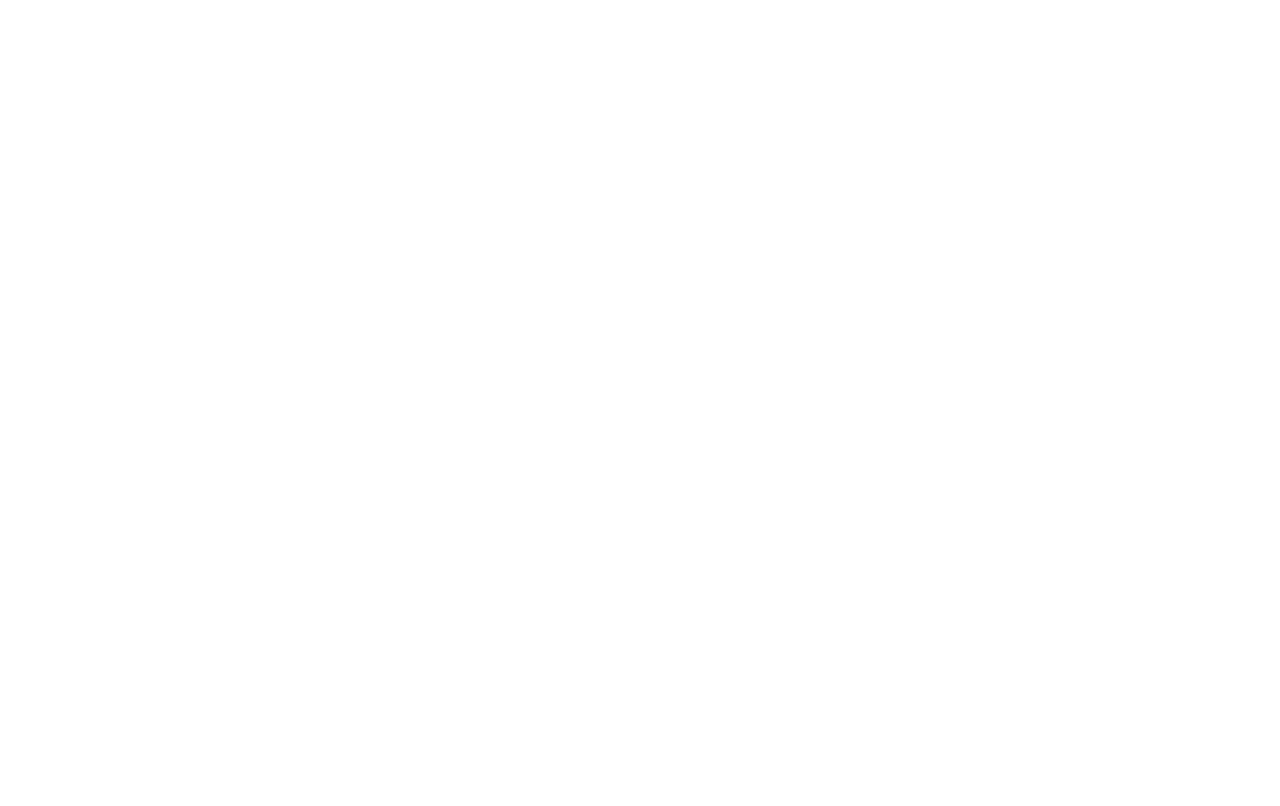
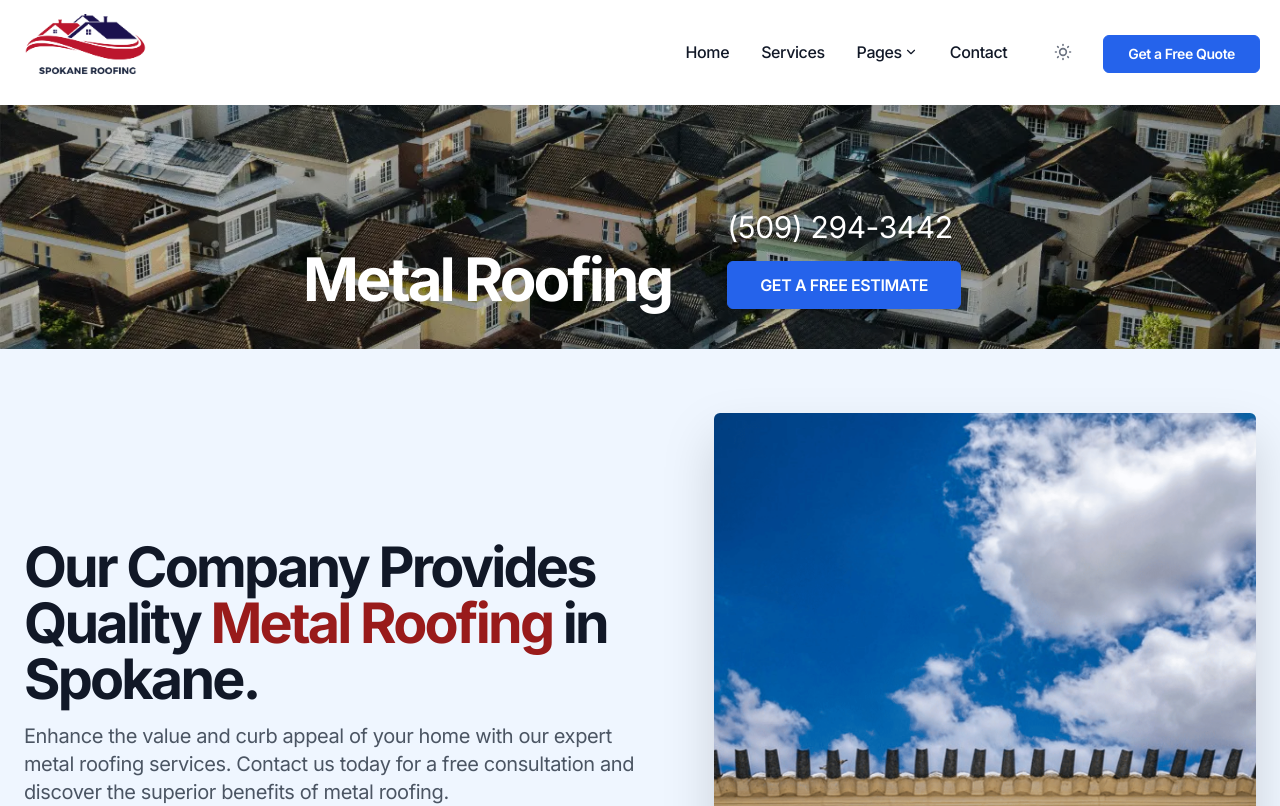
Before and after one commit to webDesignMumeishon/spokane-roofing, a Next.js app: page /services/metal-roofing in a window 1280 px wide. Before the commit this address had no page. Shown: the top 806 px of the page. Built offline with nearby package versions, Linux system fonts and the light colour scheme.

Commit message:
add metal roofing

```diff
--- a/app/(pages)/services/[slug]/page.tsx
+++ b/app/(pages)/services/[slug]/page.tsx
@@ -13,7 +13,7 @@
         return notFound();
     }
     return {
-        title: `${service.title}`,
+        title: `Quality ${service.title} `,
         alternates: {
             canonical: `${SITE.origin}services/${params.slug}`,
         },
--- a/src/shared/data/pages/home.data.tsx
+++ b/src/shared/data/pages/home.data.tsx
@@ -16,6 +16,7 @@
   IconMapPin,
   IconPhoneCall,
   IconRocket,
+  IconHome2
 } from '@tabler/icons-react';
 import {
   CallToActionProps,
@@ -119,6 +120,16 @@
       callToAction: {
         text: 'VIEW SERVICE',
         href: 'services/roof-replacement',
+        icon: IconArrowBadgeRight
+      }
+    },
+    {
+      title: 'Metal Roofing',
+      description: 'Transform your home with our top-tier metal roofing solutions. Engineered for durability, energy efficiency, and aesthetic appeal.',
+      icon: IconHome2,
+      callToAction: {
+        text: 'VIEW SERVICE',
+        href: 'services/metal-roofing',
         icon: IconArrowBadgeRight
       }
     },
--- a/src/shared/data/pages/services-list.data.tsx
+++ b/src/shared/data/pages/services-list.data.tsx
@@ -16,7 +16,7 @@
             },
             image: {
                 src: heroImg,
-                alt: 'Hero TailNext',
+                alt: 'Spokane roofing hero image',
             },
         },
         hero2: {
@@ -42,7 +42,7 @@
             },
             image: {
                 src: roofRepair,
-                alt: 'Hero TailNext',
+                alt: 'Spokane roofing hero image',
             },
         }
     },
@@ -57,7 +57,7 @@
             },
             image: {
                 src: heroImg,
-                alt: 'Hero TailNext',
+                alt: 'Spokane roofing hero image',
             },
         },
         hero2: {
@@ -83,7 +83,47 @@
             },
             image: {
                 src: roofReplacement,
-                alt: 'Hero TailNext',
+                alt: 'Spokane roofing hero image',
+            },
+        }
+    },
+    "metal-roofing": {
+        title: 'Metal Roofing',
+        hero: {
+            title: 'Metal Roofing',
+            callToAction: {
+                text: 'GET A FREE ESTIMATE',
+                href: '/contact',
+                targetBlank: false,
+            },
+            image: {
+                src: heroImg,
+                alt: 'Spokane roofing hero image',
+            },
+        },
+        hero2: {
+            title: (
+                <>
+                    Our Company Provides Quality <span className="text-red-800">Metal Roofing</span> in Spokane.
+                </>
+            ),
+            subtitle: (
+                <>
+                    Enhance the value and curb appeal of your home with our expert metal roofing services. Contact us today for a free consultation and discover the superior benefits of metal roofing.
+                </>
+            ),
+            callToAction: {
+                text: 'BOOK NOW',
+                href: '/contact',
+                targetBlank: false,
+            },
+            callToAction2: {
+                text: 'Services',
+                href: '/services',
+            },
+            image: {
+                src: roofReplacement,
+                alt: 'Spokane roofing hero image',
             },
         }
     }
--- a/src/shared/data/pages/services.data.tsx
+++ b/src/shared/data/pages/services.data.tsx
@@ -10,7 +10,8 @@
   IconWallet,
   IconMapSearch,
   IconBuildingEstate,
-  IconArrowBadgeRight
+  IconArrowBadgeRight,
+  IconHome2
 } from '@tabler/icons-react';
 
 import {
@@ -110,6 +111,16 @@
       callToAction: {
         text: 'VIEW SERVICE',
         href: 'roof-replacement',
+        icon: IconArrowBadgeRight
+      }
+    },
+    {
+      title: 'Metal Roofing',
+      description: 'Transform your home with our top-tier metal roofing solutions. Engineered for durability, energy efficiency, and aesthetic appeal.',
+      icon: IconHome2,
+      callToAction: {
+        text: 'VIEW SERVICE',
+        href: 'metal-roofing',
         icon: IconArrowBadgeRight
       }
     },
```
